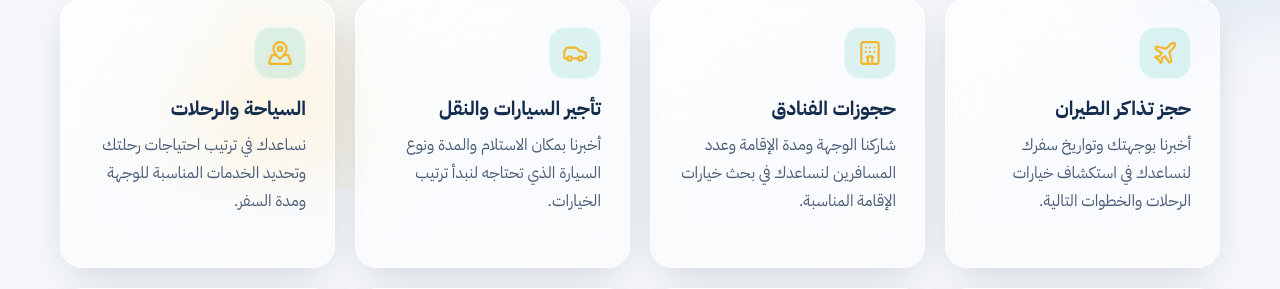
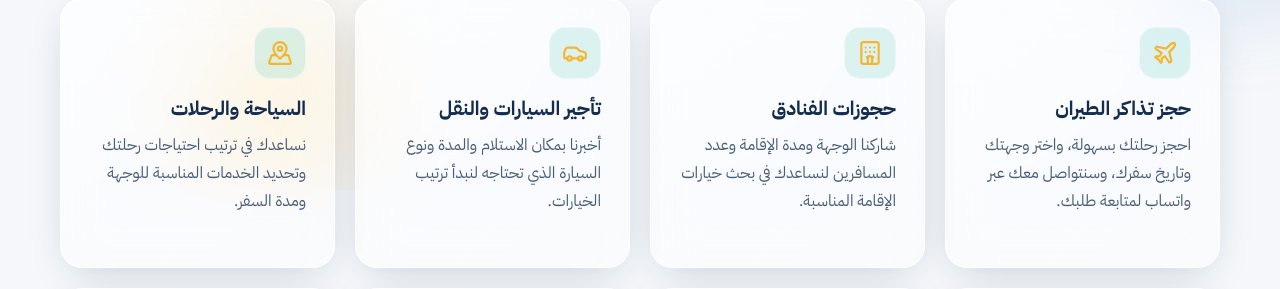
Before and after one commit to khwy1d/Maak, a React (Vite) app: page /services in a window 1280 px wide. Shown: the part 610-899 px from the top of the page. Built offline with nearby package versions, Linux system fonts and the light colour scheme.

Commit message:
Update flight service introduction

```diff
--- a/src/components/Pages.tsx
+++ b/src/components/Pages.tsx
@@ -43,7 +43,7 @@ type LocaleCopy = {
 const copy: Record<"ar" | "en", LocaleCopy> = {
   ar: {
     services: { title: "خدمات معك", intro: "خدمات سفر أساسية، وتواصل مباشر لمساعدتك في ترتيب رحلتك." },
-    flight: { title: "حجز تذاكر الطيران", intro: "أخبرنا بوجهتك وتواريخ سفرك لنساعدك في استكشاف خيارات الرحلات والخطوات التالية.", bullets: ["الاستفسار عن الرحلات والوجهات", "مقارنة الخيارات وفق احتياجك", "المساعدة في خطوات الحجز"] },
+    flight: { title: "حجز تذاكر الطيران", intro: "احجز رحلتك بسهولة، واختر وجهتك وتاريخ سفرك، وسنتواصل معك عبر واتساب لمتابعة طلبك.", bullets: ["الاستفسار عن الرحلات والوجهات", "مقارنة الخيارات وفق احتياجك", "المساعدة في خطوات الحجز"] },
     visa: { title: "خدمات التأشيرات", intro: "نساعدك على فهم الخطوات والمستندات المعتادة وتجهيز استفسارك وفق وجهتك.", bullets: ["التعرّف على الخطوات المطلوبة", "قائمة أولية بالمستندات", "متابعة الاستفسارات المتعلقة بالطلب"] },
     hotel: { title: "حجوزات الفنادق", intro: "شاركنا الوجهة ومدة الإقامة وعدد المسافرين لنساعدك في بحث خيارات الإقامة المناسبة.", bullets: ["خيارات وفق الوجهة والمدة", "مراعاة احتياجات المسافرين", "التواصل بشأن تفاصيل الحجز"] },
     car: { title: "تأجير السيارات والنقل", intro: "أخبرنا بمكان الاستلام والمدة ونوع السيارة الذي تحتاجه لنبدأ ترتيب الخيارات.", bullets: ["احتياجات التنقل داخل الوجهة", "خيارات تناسب طبيعة الرحلة", "تنسيق التفاصيل قبل التأكيد"] },
@@ -59,7 +59,7 @@ const copy: Record<"ar" | "en", LocaleCopy> = {
   },
   en: {
     services: { title: "MAAK services", intro: "Essential travel services with direct contact to help you arrange your trip." },
-    flight: { title: "Flight bookings", intro: "Tell us your destination and travel dates so we can help explore flight options and next steps.", bullets: ["Ask about routes and destinations", "Compare options for your needs", "Get help with booking steps"] },
+    flight: { title: "Flight bookings", intro: "Request your trip easily by choosing a destination and travel date. We’ll contact you on WhatsApp to follow up.", bullets: ["Ask about routes and destinations", "Compare options for your needs", "Get help with booking steps"] },
     visa: { title: "Visa services", intro: "We help you understand typical steps and documents for your destination.", bullets: ["Understand the usual process", "Prepare an initial document checklist", "Discuss questions about your application"] },
     hotel: { title: "Hotel reservations", intro: "Share your destination, stay dates and number of travellers so we can help explore suitable accommodation.", bullets: ["Options by destination and duration", "Consider traveller needs", "Discuss reservation details"] },
     car: { title: "Car rental and transport", intro: "Tell us the pickup location, duration and vehicle type you need to start exploring options.", bullets: ["Transport needs at your destination", "Options suited to your trip", "Coordinate details before confirmation"] },
```
